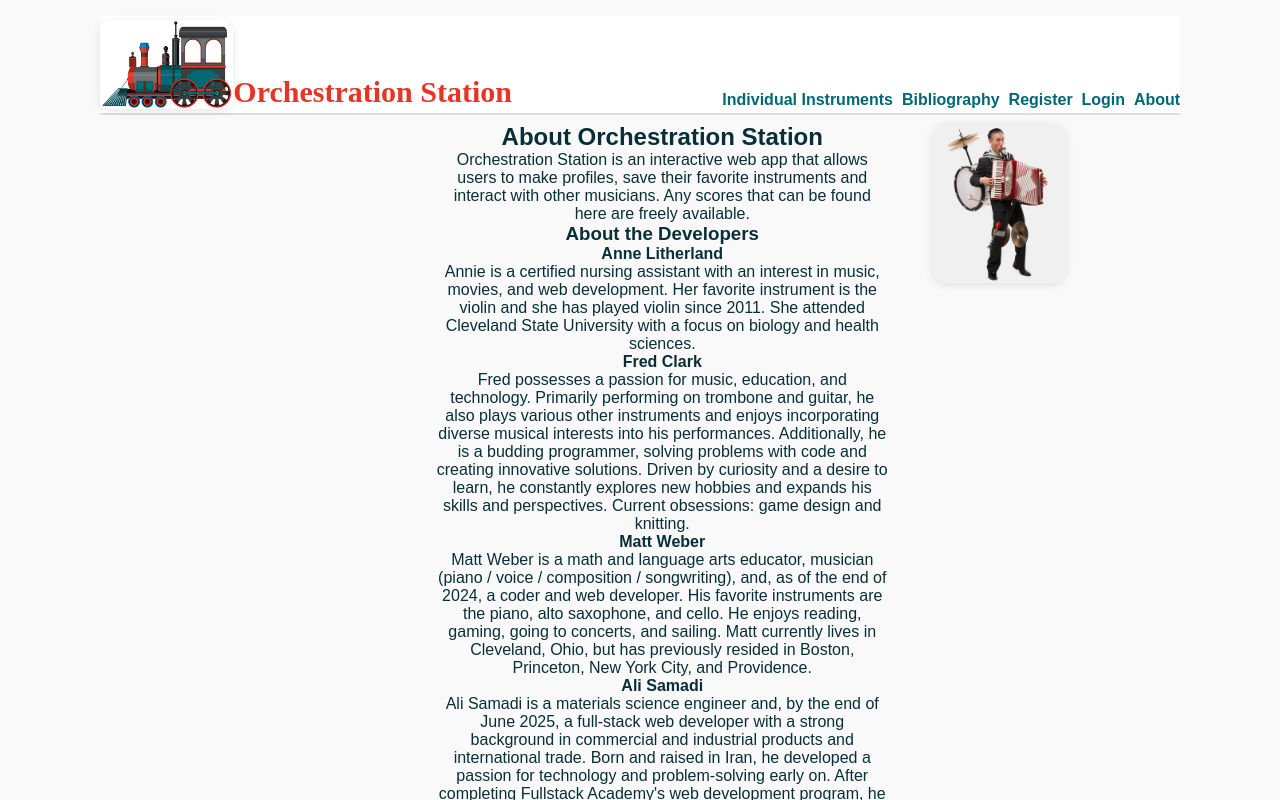
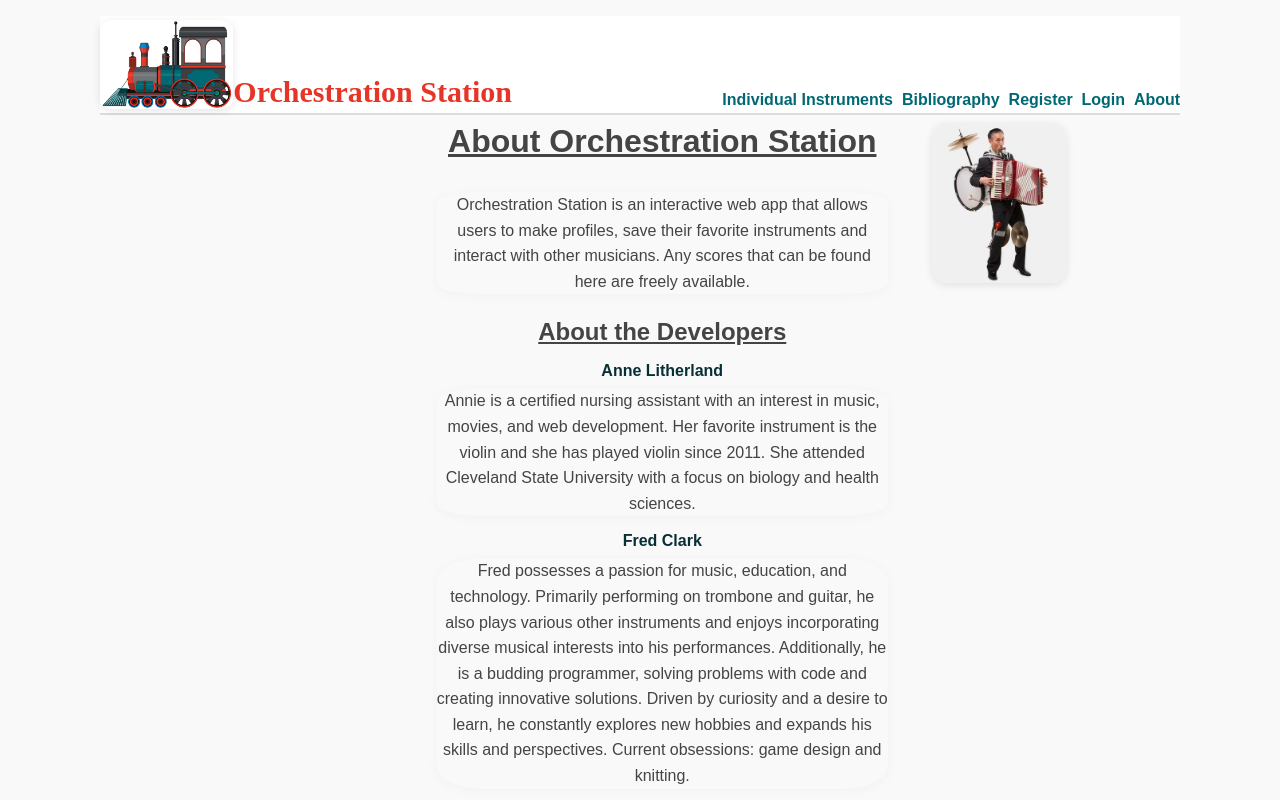
Before and after one commit to Anne-Litherland/OrchestrationStation.Frontend, a React (Vite) app: page /about in a window 1280 px wide. Shown: the top 800 px of the page. Built offline with nearby package versions, Linux system fonts and the light colour scheme; no server answers.

Commit message:
Added final changes to About page

```diff
--- a/src/index.css
+++ b/src/index.css
@@ -248,3 +248,36 @@ button[type="submit"] {
   padding: 0.3rem 0.75rem;
   font-size: 0.9rem;
 }
+
+section.about-section p {
+  margin-bottom: 1rem;
+  line-height: 1.6;
+  color: #444;
+  border-radius: 10%;
+  box-shadow: 0 2px 8px rgba(202, 171, 171, 0.1);
+}
+
+section.about-section h2 {
+  font-size: 2rem;
+  margin-bottom: 2rem;
+  color: #444;
+  text-decoration: underline;
+}
+
+.about-title {
+  font-size: 1.5rem;
+  font-weight: bold;
+  color: #444;
+  text-align: center;
+  margin-top: 1.5rem;
+  margin-bottom: 1rem;
+  text-decoration: underline;
+}
+
+.about-developer {
+  display: flex;
+  flex-direction: column;
+  align-items: center;
+  text-align: center;
+  margin-bottom: .5rem;
+}
```
Also changed, not shown: src/About/about.jsx (indentation only).
